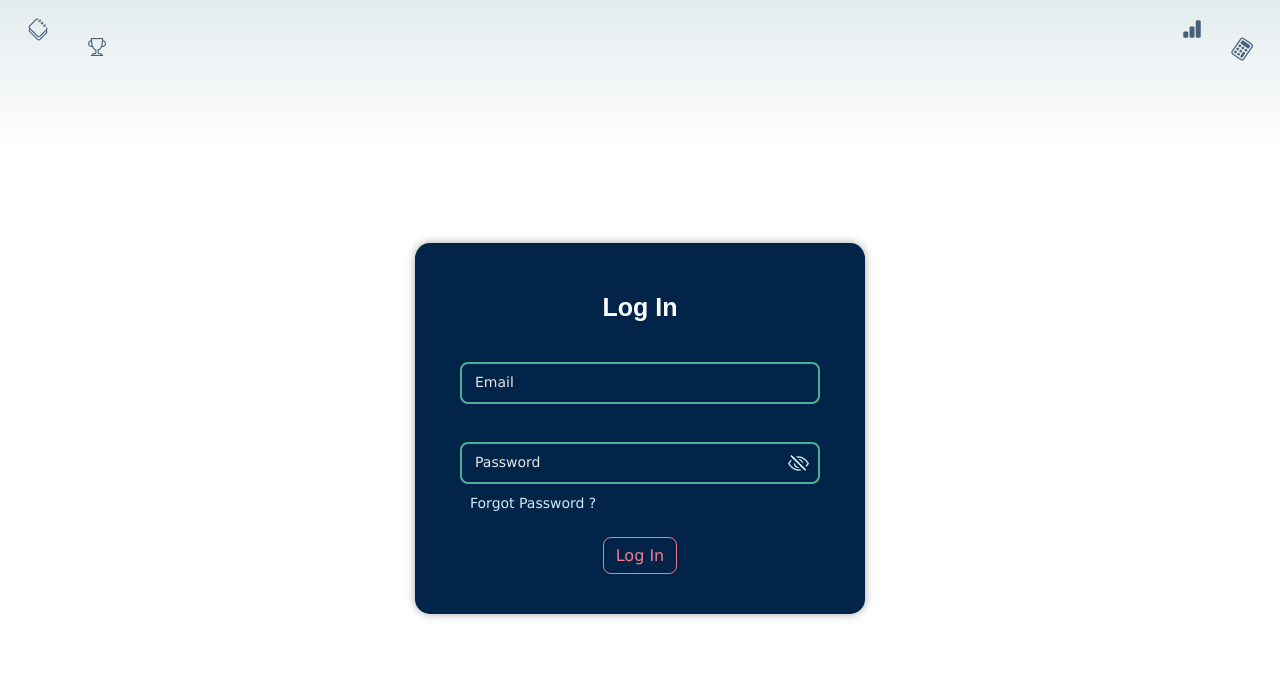
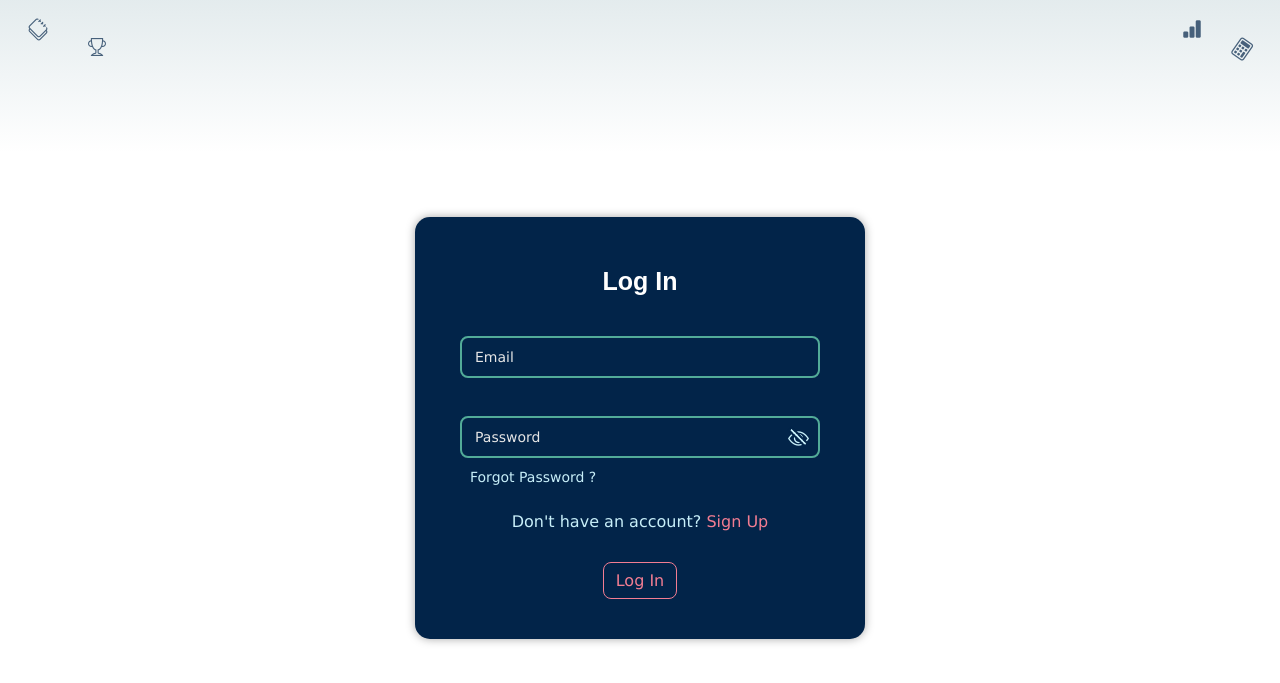
Before and after one commit to alishazin/eduSatchel, a Django app: page /register/login/ in a window 1280 px wide. Shown: the top 683 px of the page. Run offline with Django 3.2, Linux system fonts and the light colour scheme; some libraries are stand-ins or nearby versions.

Commit message:
added signup redirect in log in page

```diff
--- a/register/urls.py
+++ b/register/urls.py
@@ -11,7 +11,7 @@ from .views import (
 )
 
 urlpatterns = [
-    path('create/', choose_type_of_account),
+    path('create/', choose_type_of_account, name='create-account'),
     path('create/teacher/', SignUpTeacherInitialView.as_view(), name="create-teacher"),
     path('create/student/', SignUpStudentInitialView.as_view(), name="create-student"),
     path('teacher/activate-user/<uidb64>/<token>/', SignUpTeacherFinalView.as_view(), name='activate-teacher'),
--- a/register/views.py
+++ b/register/views.py
@@ -267,4 +267,3 @@ class ForgotPasswordView(View):
         })
 
         # add message space in login and signup pages
-        # add sign up redirect in login page
--- a/static/css/register/create_initial.css
+++ b/static/css/register/create_initial.css
@@ -112,7 +112,7 @@
     color: var(--secondary-lighter-color);
 }
 .parent > form > .button-container > p > a {
-    color: var(--secondary-color);
+    color: var(--tertiary-color);
     font-size: inherit;
     font-family: inherit;
     text-decoration: none;
--- a/static/css/register/log_in.css
+++ b/static/css/register/log_in.css
@@ -136,7 +136,32 @@
     transform: rotateZ(45deg);
     transition: opacity 0.3s;
 }
-.parent > form > button {
+.parent > form > .button-container {
+    display: flex;
+    width: 100%;
+    padding: 0 45px;
+    justify-content: space-between;
+    align-items: center;
+    flex-direction: column;
+    height: fit-content;
+    animation-name: on-load-translate-animation;
+    animation-duration: 1s;
+    font-size: 16px;
+    font-family: Verdana, Geneva, Tahoma, sans-serif;
+}
+.parent > form > .button-container > p {
+    color: var(--secondary-lighter-color);
+}
+.parent > form > .button-container > p > a {
+    color: var(--tertiary-color);
+    font-size: inherit;
+    font-family: inherit;
+    text-decoration: none;
+}
+.parent > form > .button-container > p > a:hover {
+    text-decoration: underline;
+}
+.parent > form > .button-container > button {
     margin-top: 15px;
     padding: 8px 12px;
     font-family: "Montserrat", Verdana, Geneva, Tahoma, sans-serif;
@@ -149,7 +174,7 @@
     color: var(--tertiary-color);
     transition: color 0.3s, background-color 0.3s;
 }
-.parent > form > button:hover {
+.parent > form > .button-container > button:hover {
     color: white;
     background-color: var(--tertiary-color);
 }
@@ -178,4 +203,10 @@ select:-webkit-autofill:focus {
     .parent {
         box-shadow: none !important;
     }
+    .parent > form > .button-container {
+        padding: 0 10px;
+    }
+    .parent > form > .button-container > p {
+        font-size: 14px;
+    }
 }
--- a/templates/register/log_in.html
+++ b/templates/register/log_in.html
@@ -34,7 +34,10 @@
                 <div class="cut-line"></div>
             </div>
         </div>
-        <button>Log In</button>
+        <div class="button-container">
+            <p>Don't have an account? <a href="{% url 'create-account' %}">Sign Up</a></p>
+            <button>Log In</button>
+        </div>
     </form>
 </div>
 <script>
```
